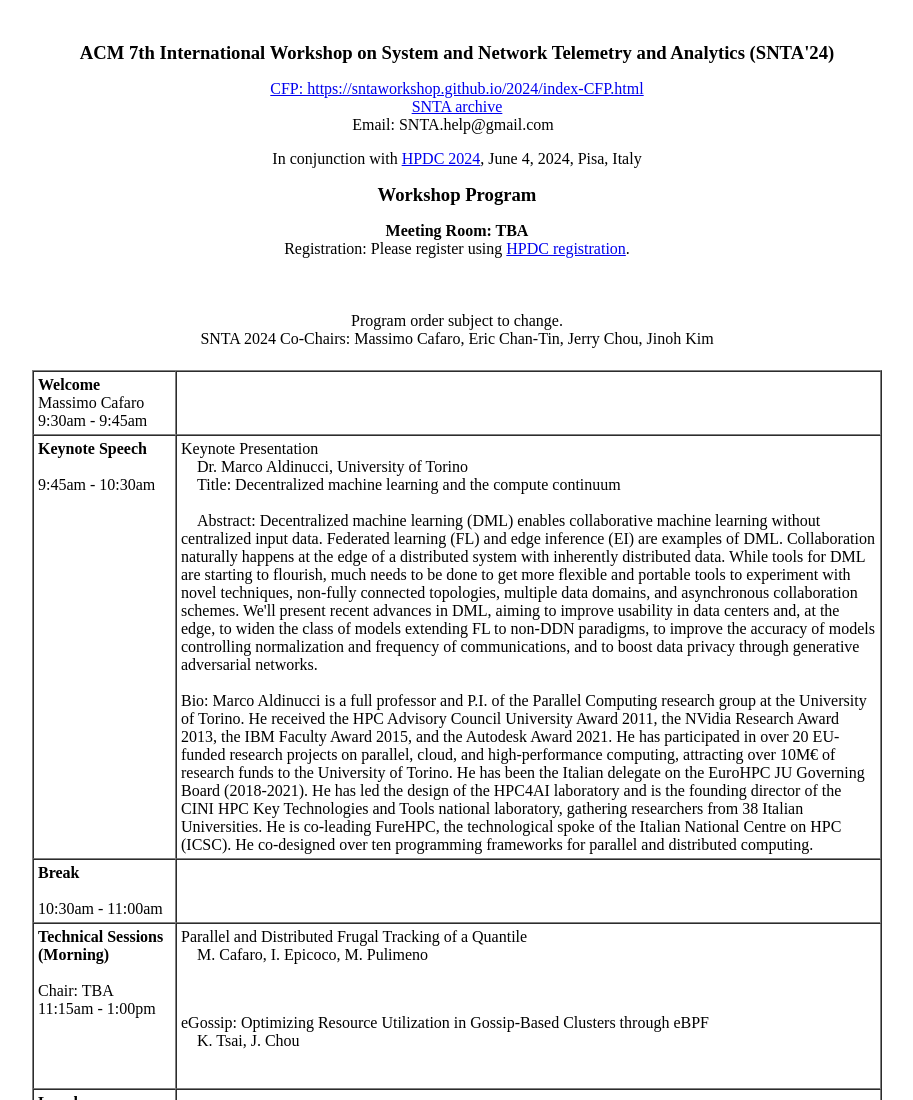
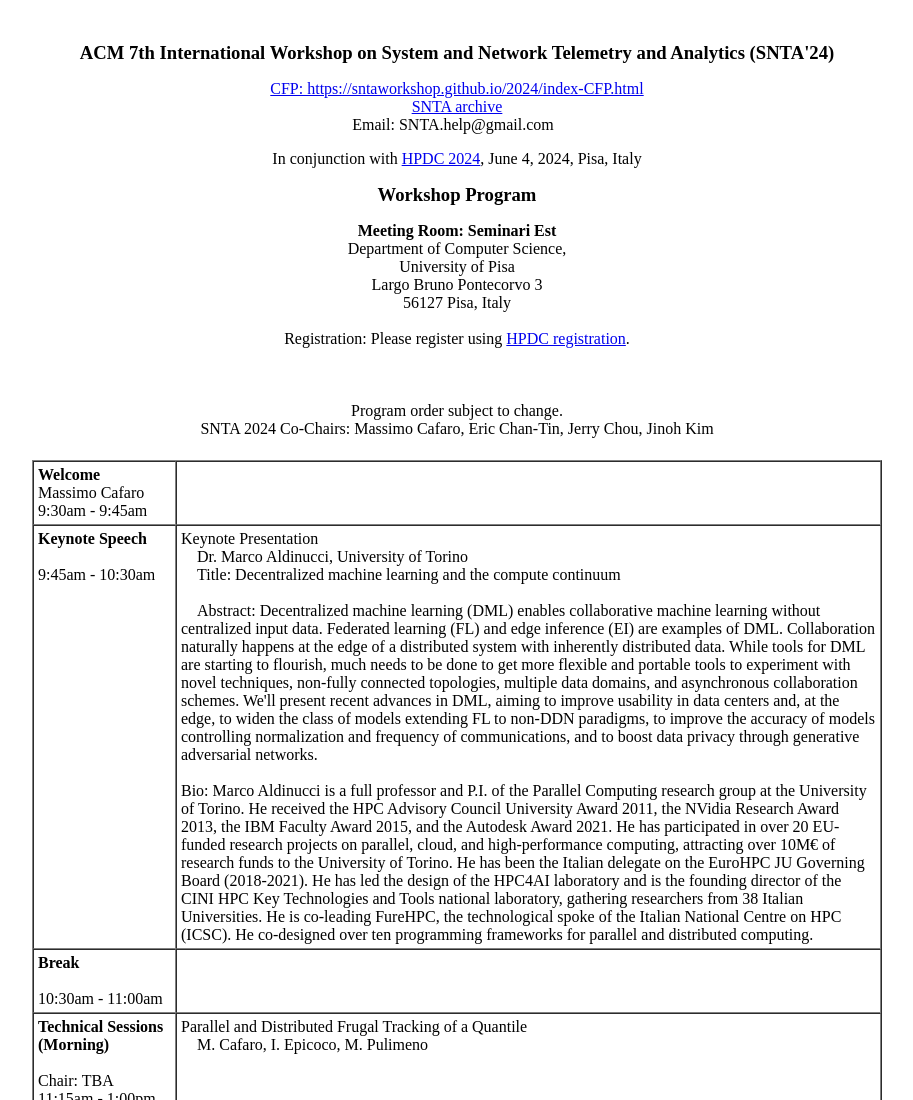
Before and after one commit to sntaworkshop/2024, a plain HTML site: page index.html in a window 1280 px wide. Shown: the top 1100 px of the page, without its empty margins (183-1096 px from the left). Drawn offline with Linux system fonts and the light colour scheme.

Commit message:
location
Added location

```diff
--- a/index.html
+++ b/index.html
@@ -20,7 +20,11 @@
 
 <p class=MsoNormal align=center style='text-align:center'><b><span style='font-size:14.0pt;color:black'>Workshop Program</span></b>
 <center>
-	<b>Meeting Room: TBA</b>
+	<b>Meeting Room: Seminari Est</b><br>
+	Department of Computer Science,<br>
+	University of Pisa<br>
+	Largo Bruno Pontecorvo 3<br>
+	56127 Pisa, Italy<br>
 <table width=800><tr>
 <td width=80></td>
 <!-- <td width=320 valign=top>
```
